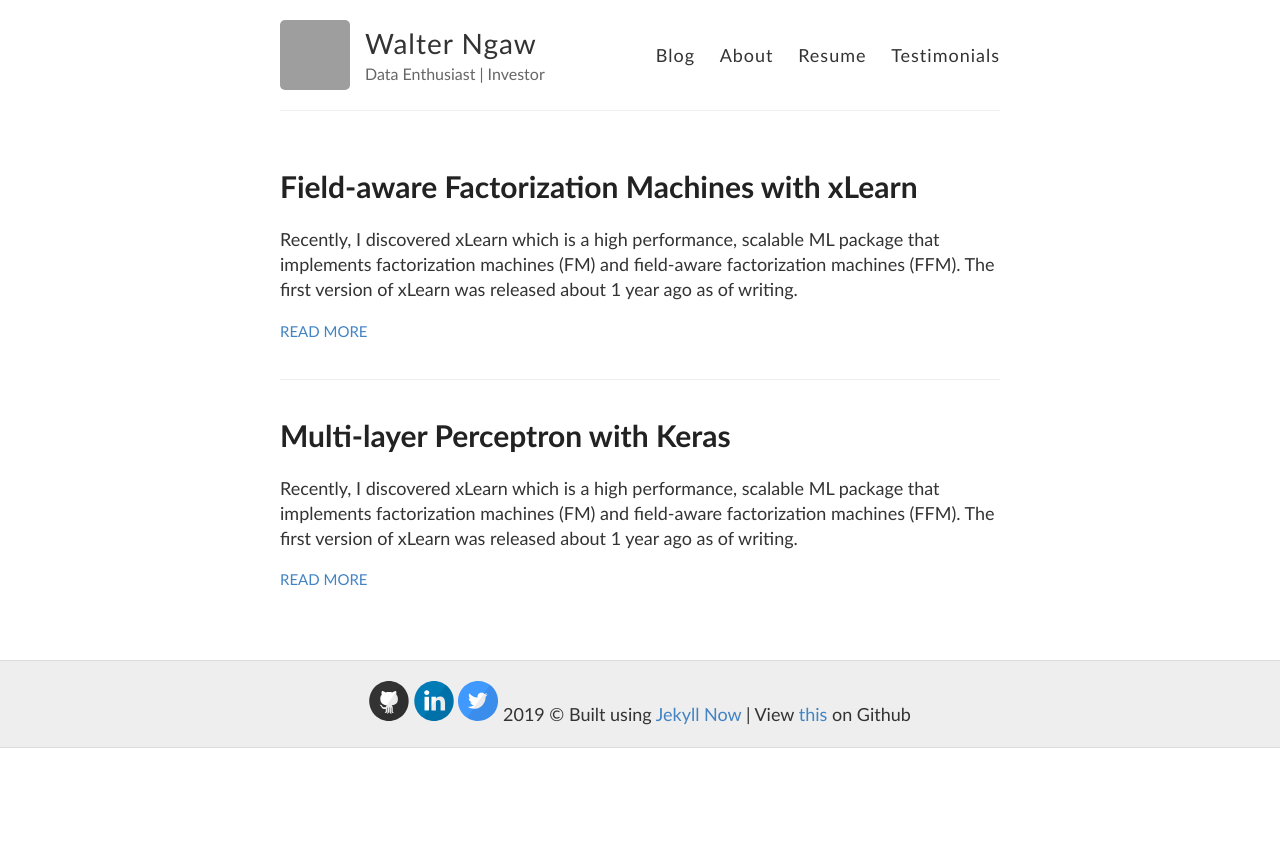
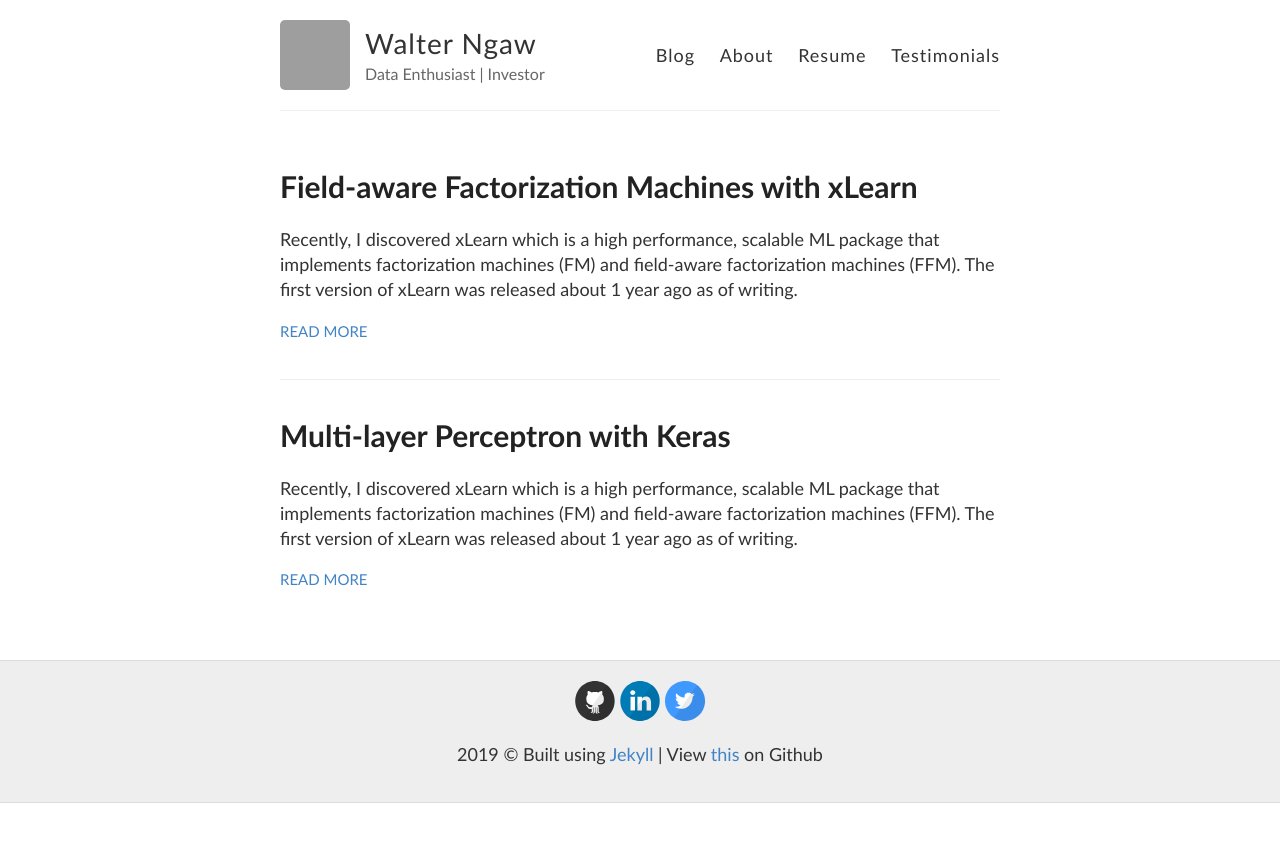
Before and after one commit to wngaw/wngaw.github.io, a Jekyll site: the page built from index.html, in a window 1280 px wide. Shown: the top 842 px of the page. Built offline with Jekyll 4.4.1, drawn with Linux system fonts in a browser that asks for light colours; grey boxes are pictures that could not be loaded.

Commit message:
add footer

```diff
--- a/_layouts/default.html
+++ b/_layouts/default.html
@@ -49,7 +49,9 @@
       <div class="container">
         <footer class="footer">
           {% include svg-icons.html %}
-          2019 &copy; Built using <a href="https://github.com/barryclark/jekyll-now" target="_blank">Jekyll Now</a> | View <a href="https://github.com/wngaw/wngaw.github.io" target="_blank">this</a> on Github
+          <p>
+            2019 &copy; Built using <a href="https://jekyllrb.com/" target="_blank">Jekyll</a> | View <a href="https://github.com/wngaw/wngaw.github.io" target="_blank">this</a> on Github
+          </p>
         </footer>
       </div>
     </div>
```
